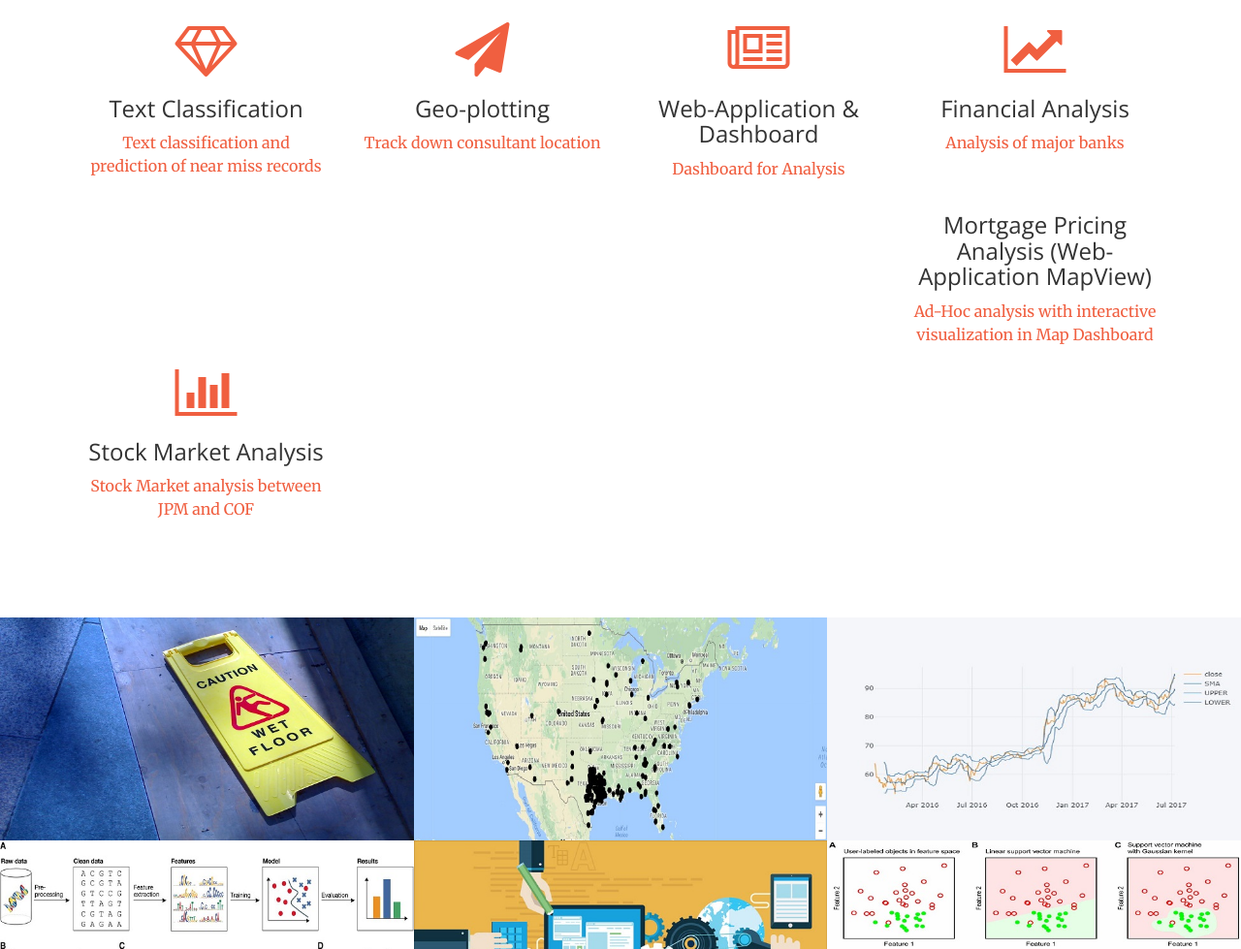
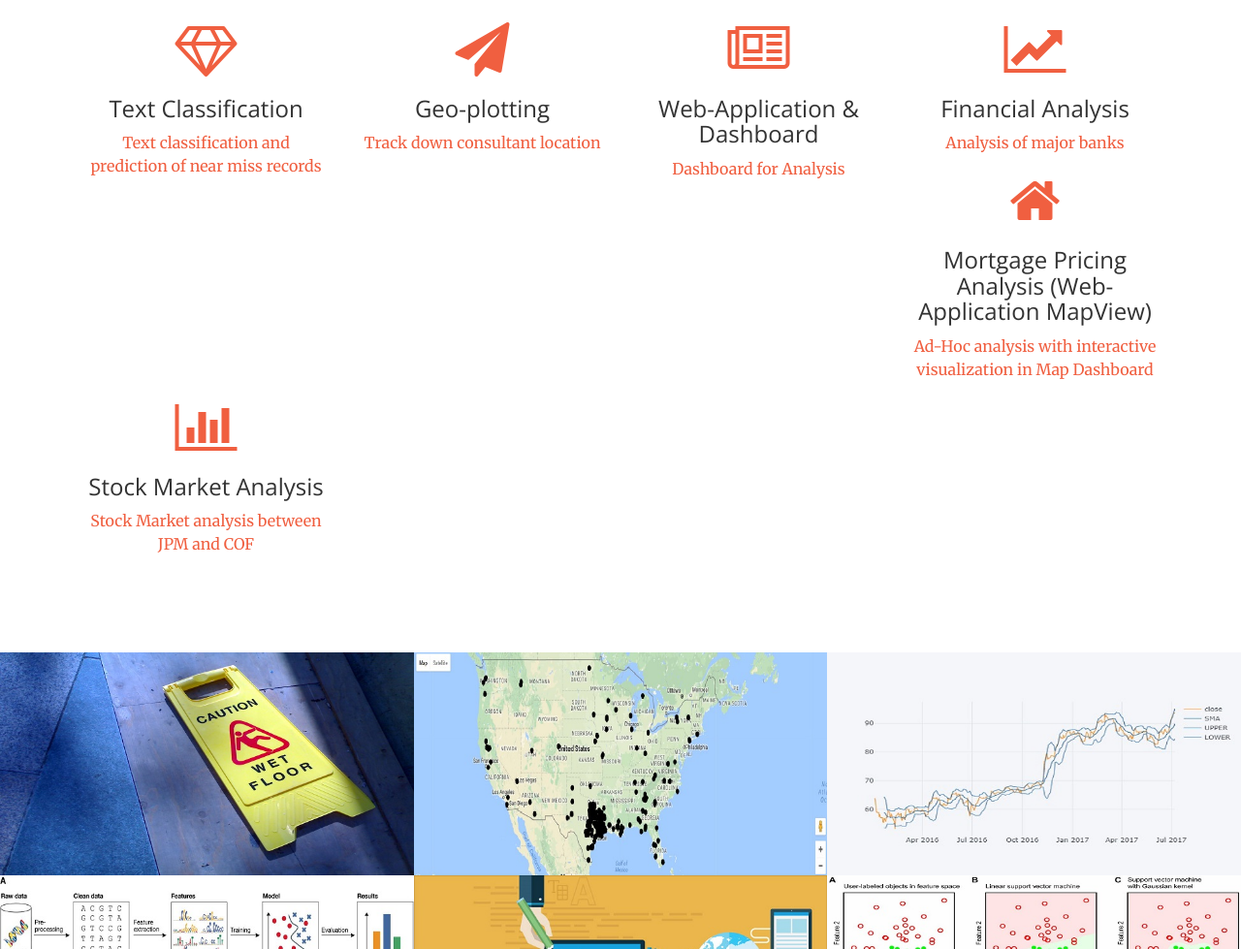
Before and after one commit to dattatele/dattatele.github.io, a website: page index.html in a window 1280 px wide. Shown: the part 1577-2556 px from the top of the page at 97% size. Drawn offline with nearby package versions, Linux system fonts and the light colour scheme.

Commit message:
icon_change

```diff
--- a/index.html
+++ b/index.html
@@ -138,7 +138,7 @@
                 </div>
                 <div class="col-lg-3 col-md-6 text-center">
                     <div class="service-box">
-                        <i class="fa fa-4x fa-bar-home text-primary sr-icons"></i>
+                        <i class="fa fa-4x fa-home text-primary sr-icons"></i>
                         <h3>Mortgage Pricing Analysis (Web-Application MapView)</h3>
                         <p class="text-muted"><a href="url_data/property_analysis.html">Ad-Hoc analysis with interactive visualization in Map Dashboard</a></p>
                     </div>
```
